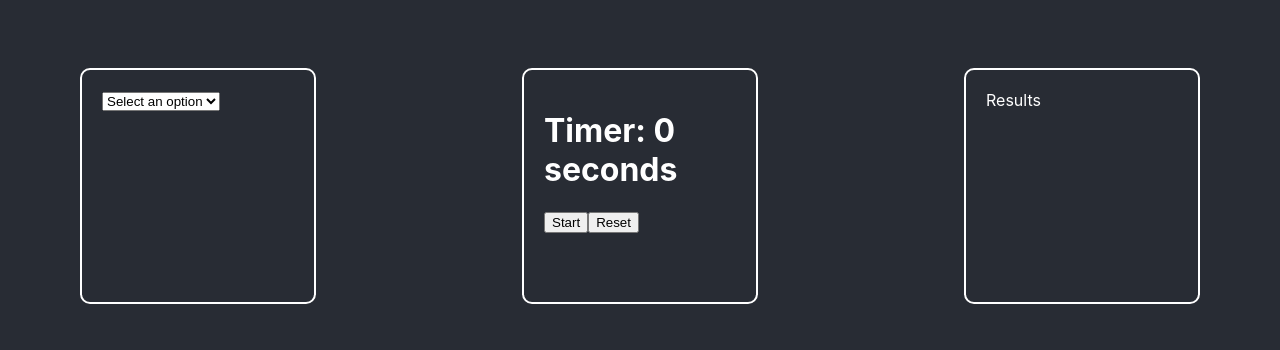
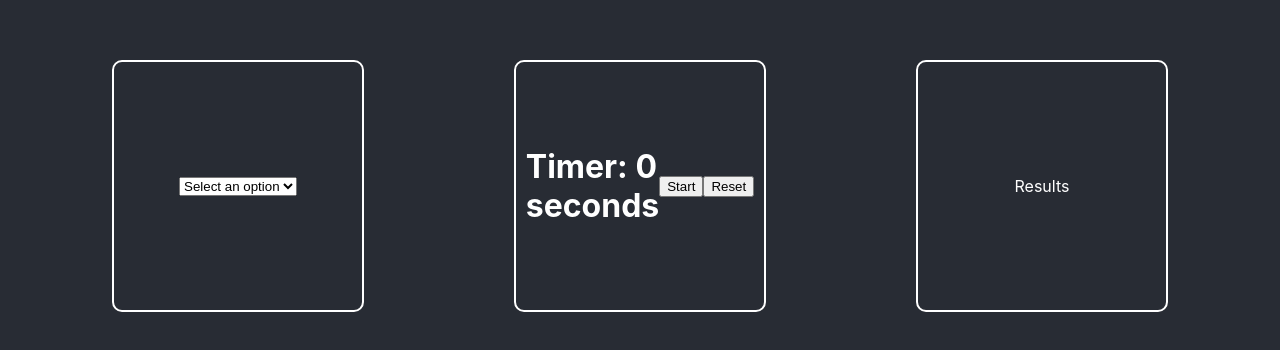
Before and after one commit to Rosenmatt1/pe-web-app, a React (Create React App) app: page / in a window 1280 px wide. Shown: the part 214-564 px from the top of the page. Built offline with nearby package versions, Linux system fonts and the light colour scheme.

Commit message:
Made all 3 boxes flexbox center content

```diff
--- a/src/App.css
+++ b/src/App.css
@@ -5,36 +5,44 @@
   background-color: #282c34;
   font: white;
   display: flex;
-  /* flex-direction: column; */
   align-items: center;
   justify-content: space-between;
 }
 
 .dropdown {
-  height: 12rem;
-  width: 12rem;
-  border: 2px solid white; /* border width, style, and color */
+  display: flex;
+  align-items: center;
+  justify-content: center;
+  height: 13rem;
+  width: 13rem;
+  border: 2px solid white;
   border-radius: 10px;
-  padding: 20px; /* optional: padding to create space inside the border */
+  padding: 20px;
   color: white;
-  margin-left: 5rem;
+  margin-left: 7rem;
 }
 
 .timer {
-  height: 12rem;
-  width: 12rem;
-  border: 2px solid white; /* border width, style, and color */
+  display: flex;
+  align-items: center;
+  justify-content: center;
+  height: 13rem;
+  width: 13rem;
+  border: 2px solid white;
   border-radius: 10px;
-  padding: 20px; /* optional: padding to create space inside the border */
+  padding: 20px;
   color: white;
 }
 
 .results {
-  height: 12rem;
-  width: 12rem;
-  border: 2px solid white; /* border width, style, and color */
+  display: flex;
+  align-items: center;
+  justify-content: center;
+  height: 13rem;
+  width: 13rem;
+  border: 2px solid white;
   border-radius: 10px;
-  padding: 20px; /* optional: padding to create space inside the border */
+  padding: 20px;
   color: white;
-  margin-right: 5rem;
+  margin-right: 7rem;
 }
--- a/src/App.tsx
+++ b/src/App.tsx
@@ -4,7 +4,7 @@ import Dropdown from './components/dropdown'
 import './App.css';
 
 
-const options = ['Option 1', 'Option 2', 'Option 3'];
+const options = ['Stretching', "Hanging", 'Pumping', 'Clamping', ];
 
 const handleSelectOption = (option: string) => {
     console.log(`Selected option: ${option}`);
--- a/src/components/dropdown.tsx
+++ b/src/components/dropdown.tsx
@@ -15,17 +15,17 @@ const Dropdown: React.FC<DropdownProps> = ({ options, onSelectOption }) => {
 
   return (
     <div className="dropdown">
-      <select
+        <select
         value={selectedOption}
         onChange={(e) => handleOptionSelect(e.target.value)}
-      >
+        >
         <option value="">Select an option</option>
         {options.map((option, index) => (
           <option key={index} value={option}>
             {option}
           </option>
         ))}
-      </select>
+        </select>
     </div>
   );
 };
```
